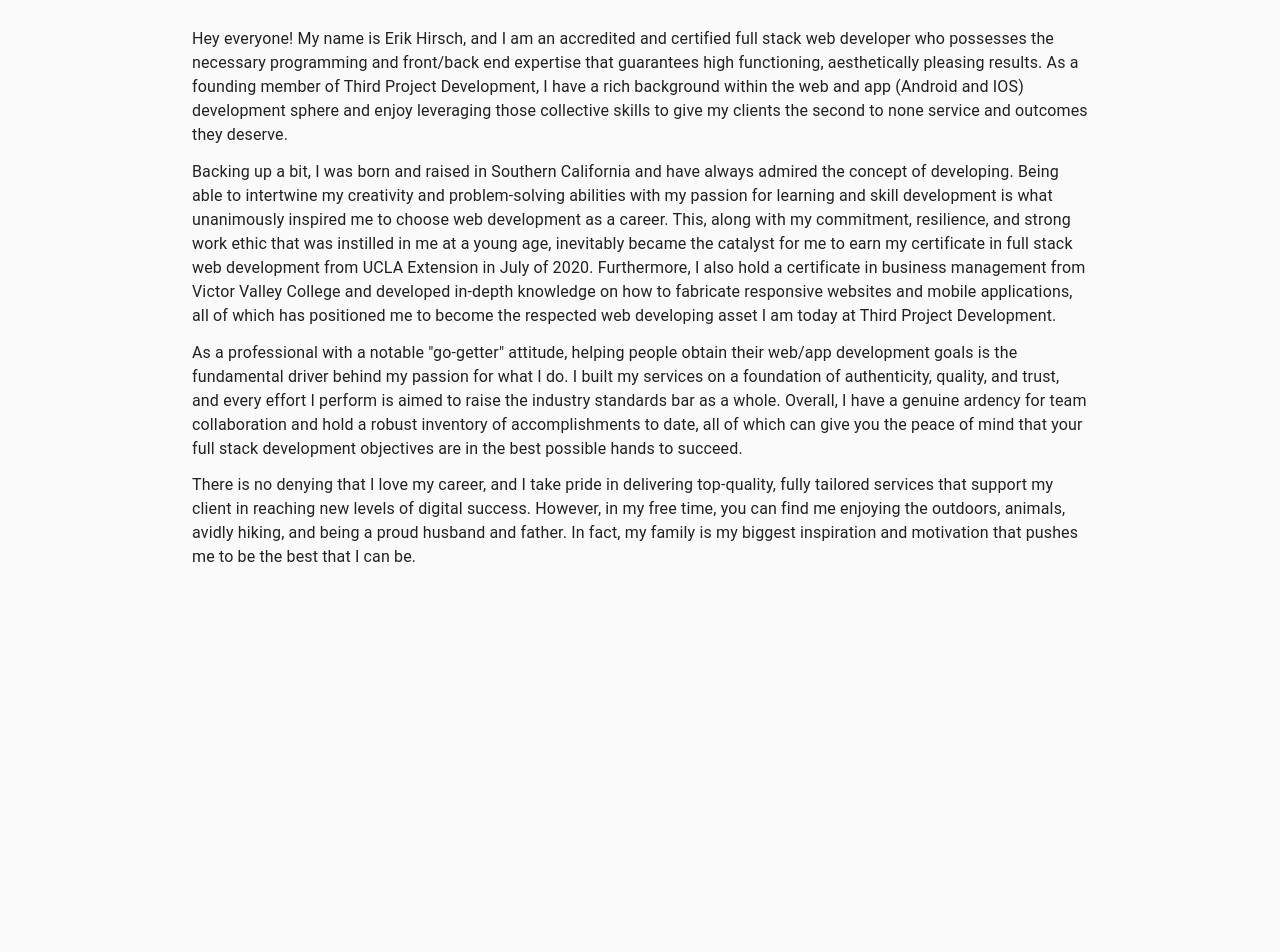
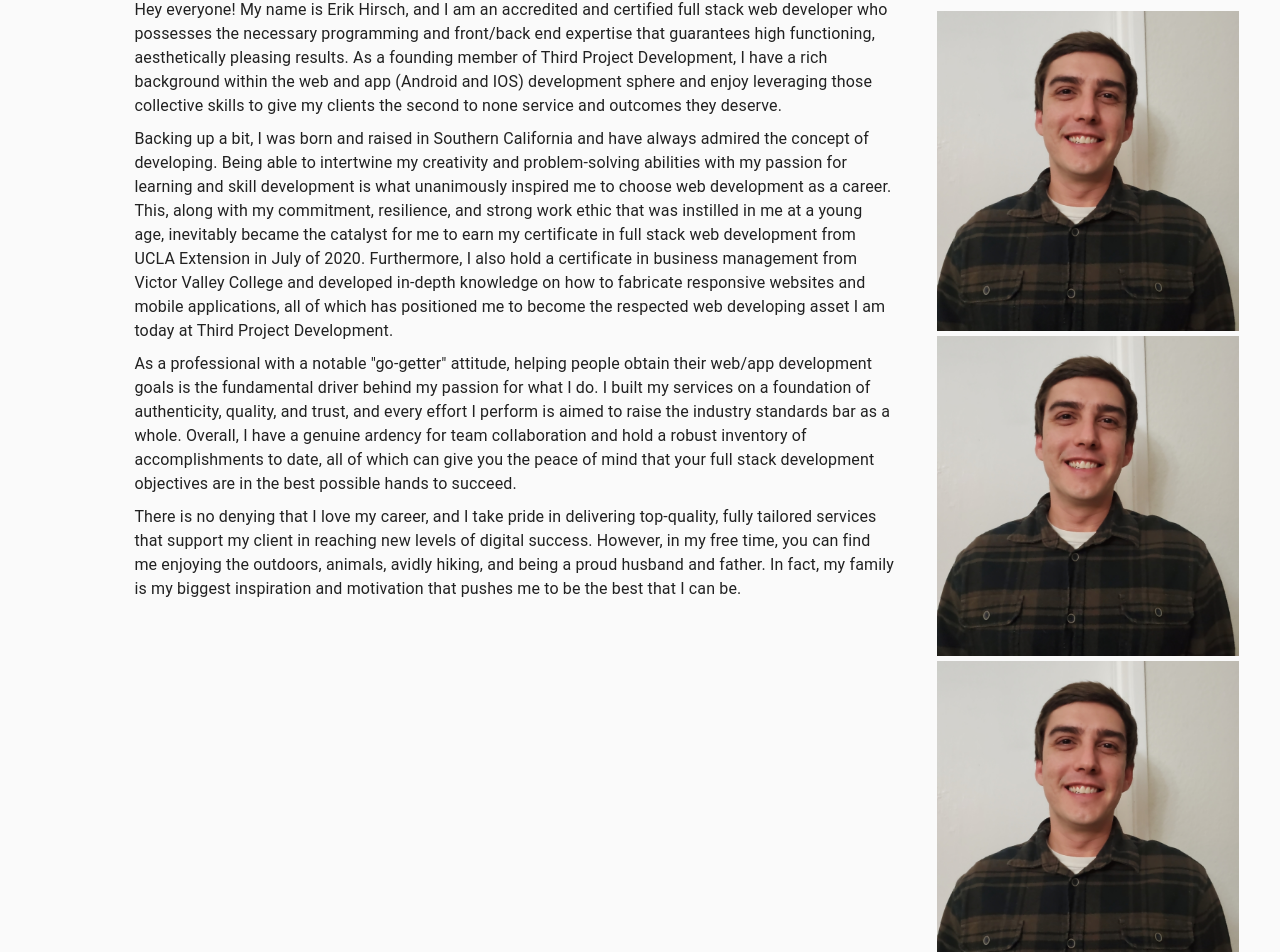
Before and after one commit to eh4git/Portfolio, a Next.js app: page / in a window 1280 px wide. Shown: the part 677-1629 px from the top of the page. Before the commit the page ends 1259 px from the top, so only its background shows below. Built offline with nearby package versions, Linux system fonts and the light colour scheme.

Commit message:
inital image layout for about me

```diff
--- a/components/aboutMe/index.js
+++ b/components/aboutMe/index.js
@@ -14,11 +14,11 @@ const useStyles = makeStyles({
     text: {
         marginBottom: "1%",
         marginLeft: "15%",
-        marginRight: "15%",
+        // marginRight: "15%",
     },
-    img: {
-        position: "absolute",
-        top: "300px"
+    imgContainer: {
+        marginTop: "10%",
+        flex: "1"
     },
 })
 
@@ -51,8 +51,8 @@ const AboutMe = () => {
 
 
     return (
-        <section style={{ display: "flex" }}>
-            <div>
+        <section style={{ position:"relative", display: "flex", flexWrap: "wrap" }}>
+            <div style={{flex: "3"}}>
                 <Typography className={classes.mainHeader}>
                     About
                 </Typography>
@@ -69,17 +69,41 @@ const AboutMe = () => {
                     There is no denying that I love my career, and I take pride in delivering top-quality, fully tailored services that support my client in reaching new levels of digital success. However, in my free time, you can find me enjoying the outdoors, animals, avidly hiking, and being a proud husband and father. In fact, my family is my biggest inspiration and motivation that pushes me to be the best that I can be.
                 </Typography>
             </div>
+            <div className={classes.imgContainer}>
             <Image
                 src='/img/profilePicture.jpg'
-                height={500}
-                width={500}
-                // layout='fixed'
-                layout='responsive'
-                // objectFit='cover'
+                height={screenHeight*.4}
+                width={screenWidth*.3}
+                layout='fixed'
+                // layout='responsive'
+                objectFit='contain'
                 // objectPosition='100% 80%'
                 alt='Personal Photo'
-                className={classes.img}
+                // className={classes.img}
             />
+              <Image
+                src='/img/profilePicture.jpg'
+                height={screenHeight*.4}
+                width={screenWidth*.3}
+                layout='fixed'
+                // layout='responsive'
+                objectFit='contain'
+                // objectPosition='100% 80%'
+                alt='Personal Photo'
+                // className={classes.img}
+            />
+              <Image
+                src='/img/profilePicture.jpg'
+                height={screenHeight*.4}
+                width={screenWidth*.3}
+                layout='fixed'
+                // layout='responsive'
+                objectFit='contain'
+                // objectPosition='100% 80%'
+                alt='Personal Photo'
+                // className={classes.img}
+            />
+            </div>
         </section>
     )
 }
```
